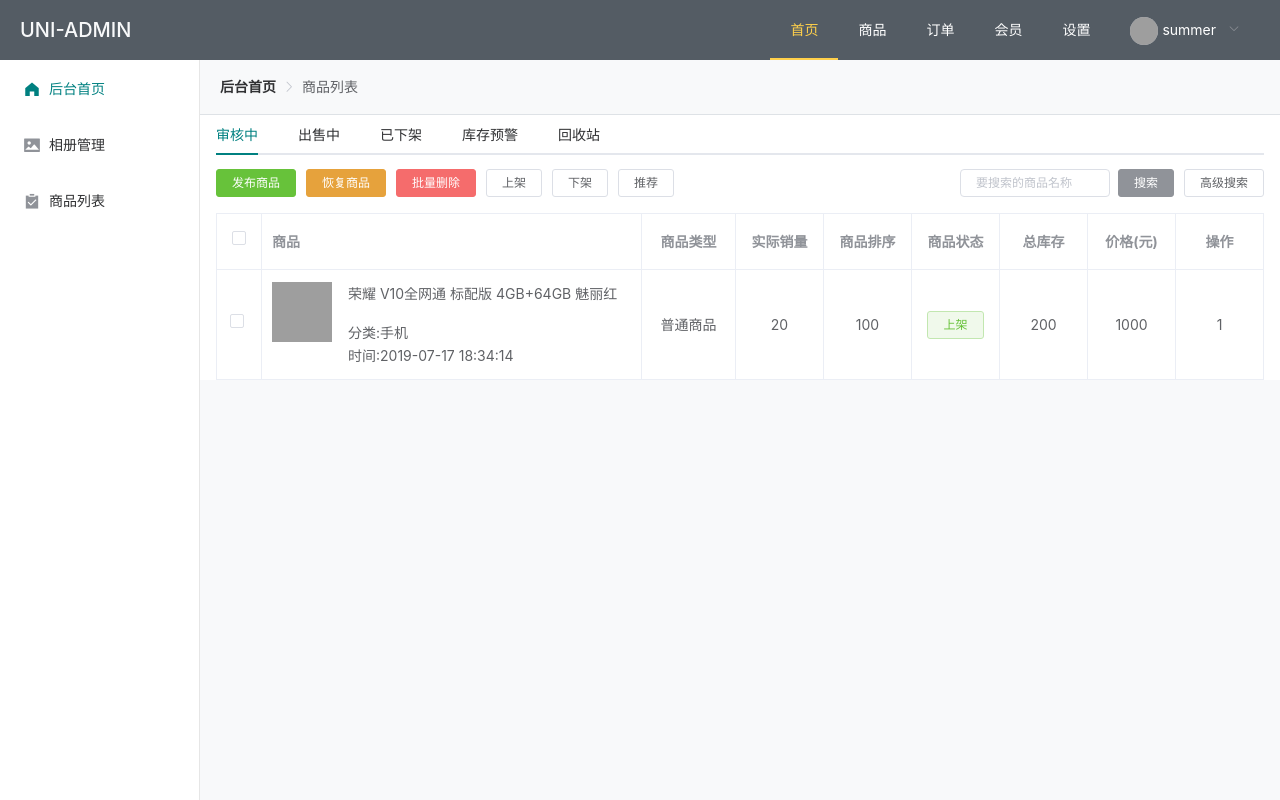
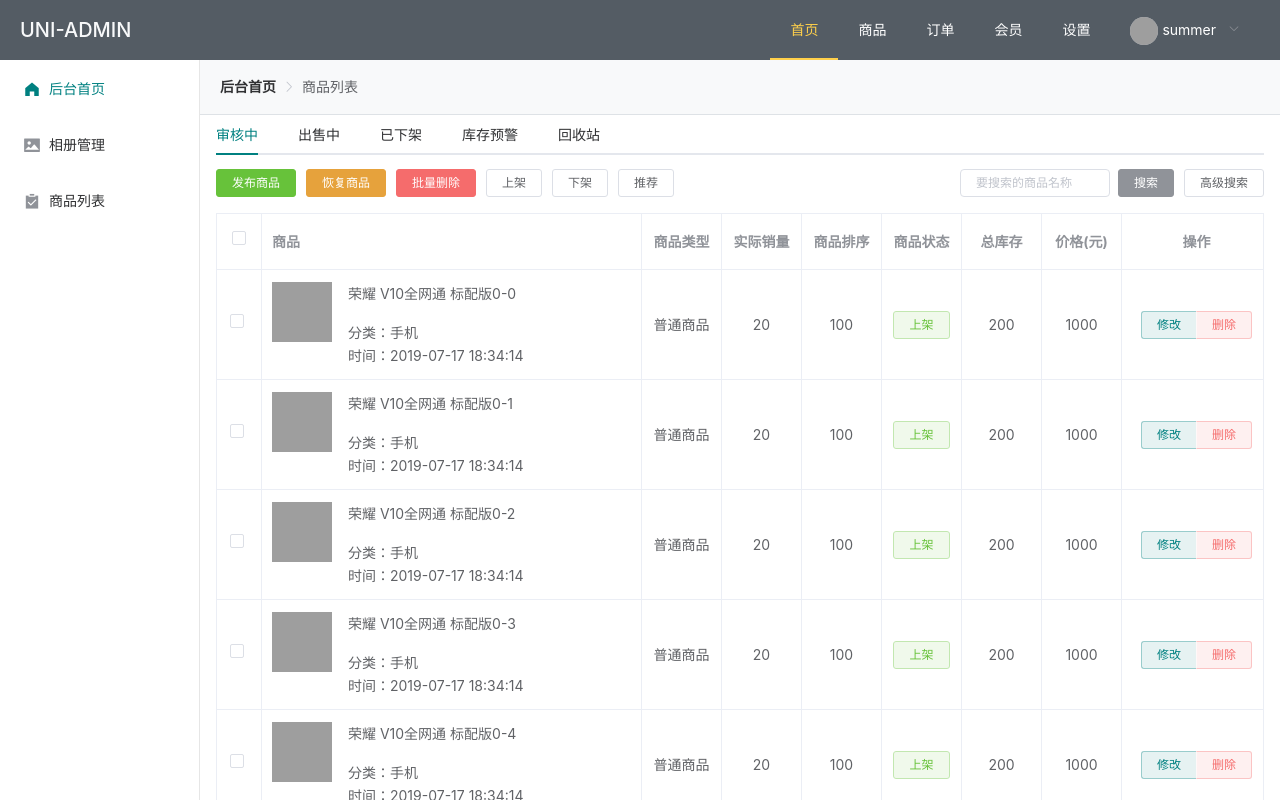
Before and after one commit to StormZZ001/vue-el-shop-admin, a Vue app: page /shop/goods/list in a window 1280 px wide. Built offline with nearby package versions, Linux system fonts and the light colour scheme; grey boxes are pictures that could not be loaded.

Commit message:
45.数据表格-生成数据和删除功能

```diff
--- a/src/views/shop/goods/list.vue
+++ b/src/views/shop/goods/list.vue
@@ -1,66 +1,64 @@
 <template>
-  <div class="bg-white px-3" style="margin: -20px; margin-top: -1rem">
+	<div class="bg-white px-3" style="margin: -20px;margin-top: -1rem;margin-bottom: 0!important;">
+
 		<el-tabs v-model="tabIndex" @tab-click="handleClick">
-      <el-tab-pane :label="tab.name" :key="tabI" v-for="(tab, tabI) in tabbars">
-        <ButtonSearch
-          ref="buttonSearch"
+		    <el-tab-pane :label="tab.name" :key="tabI"
+			v-for="(tab,tabI) in tabbars">
+
+				<button-search ref="buttonSearch"
 				placeholder="要搜索的商品名称"
-          @search="searchEvent"
-        >
+				@search="searchEvent">
 				<!-- 左边 -->
 					<template #left>
-            <el-button type="success" size="mini">发布商品</el-button>
-            <el-button type="warning" size="mini">恢复商品</el-button>
-            <el-button type="danger" size="mini">批量删除</el-button>
+						<el-button type="success"
+						size="mini">发布商品</el-button>
+						<el-button type="warning"
+						size="mini">恢复商品</el-button>
+						<el-button type="danger"
+						size="mini">批量删除</el-button>
 						<el-button size="mini">上架</el-button>
 						<el-button size="mini">下架</el-button>
 						<el-button size="mini">推荐</el-button>
 					</template>
-          <!--高级搜索表单 -->
+					<!-- 高级搜索表单 -->
 					<template #form>
-            <el-form inline ref="form" :model="form" label-width="80px">
+						<el-form inline ref="form" :model="form"
+						label-width="80px">
 							<el-form-item label="商品名称" class="mb-0">
-                <el-input
-                  v-model="form.name"
+								<el-input v-model="form.name"
 								placeholder="商品名称"
-                  size="mini"
-                ></el-input>
+								size="mini"></el-input>
 							</el-form-item>
 							<el-form-item label="商品编码" class="mb-0">
-                <el-input
-                  v-model="form.code"
+								<el-input v-model="form.code"
 								placeholder="商品编码"
-                  size="mini"
-                ></el-input>
+								size="mini"></el-input>
 							</el-form-item>
 							<el-form-item label="商品类型" class="mb-0">
-                <el-select
-                  v-model="form.type"
-                  size="mini"
-                  placeholder="请输入商品类型"
-                >
-                  <el-option label="区域一" value="shanghai"></el-option>
-                  <el-option label="区域二" value="beijing"></el-option>
+								<el-select v-model="form.type" size="mini"
+								placeholder="请选择商品类型">
+									<el-option label="区域一"
+									value="shanghai"></el-option>
+									<el-option label="区域二"
+									value="beijing"></el-option>
 								</el-select>
 							</el-form-item>
 							<el-form-item label="商品分类" class="mb-0">
-                <el-input
-                  v-model="form.category"
-                  placeholder="请输入商品名称"
-                  size="mini"
-                ></el-input>
+								<el-input v-model="form.category"
+								placeholder="商品分类"
+								size="mini"></el-input>
 							</el-form-item>
 							<el-form-item class="mb-0">
-                <el-button type="info" size="mini" @click="searchEvent"
-                  >搜索</el-button
-                >
-                <el-button size="mini" @click="clearSearch"
-                  >清空搜索条件</el-button
-                >
+								<el-button type="info" size="mini"
+								@click="searchEvent">
+									搜索</el-button>
+								<el-button size="mini"
+								@click="clearSearch">清空筛选条件</el-button>
 							</el-form-item>
 						</el-form>
 					</template>
-        </ButtonSearch>
+				</button-search>
+
 				<!-- 商品列表 -->
 				<!--
 				 商品
@@ -75,123 +73,181 @@
 				 总库存（200）
 				 价格(元)（1000.00）
 				 -->
-        <el-table
-          ref="multipleTable"
-          :data="tableData"
+				<el-table border class="mt-3"
+				  :data="tableData[tabI].list"
 				  style="width: 100%"
-          @selection-change="handleSelectionChange"
-          border class="mt-3">
-          <el-table-column type="selection" width="45" align="center"></el-table-column>
-          <el-table-column label="商品" width="380">
+				   @selection-change="handleSelectionChange">
+				  <el-table-column
+					type="selection"
+					width="45"
+					align="center">
+				  </el-table-column>
+
+				  <el-table-column
+					label="商品"
+					width="380">
 					<template slot-scope="scope">
 						<div class="media">
 						  <img class="mr-3" style="width: 60px;height: 60px;" :src="scope.row.cover">
 						  <div class="media-body">
 						    <p class="mt-0">{{scope.row.title}}</p>
-                 <p class="mb-0">分类:{{scope.row.category}}</p>
-                 <p class="mb-0">时间:{{scope.row.create_time}}</p>
+						    <p class="mb-0">分类：{{scope.row.category}}</p>
+						    <p class="mb-0">时间：{{scope.row.create_time}}</p>
 						  </div>
 						</div>
 					</template>
 				  </el-table-column>
-          <el-table-column prop="type" label="商品类型" align="center">
+				  <el-table-column
+					prop="type" align="center"
+					label="商品类型">
 				  </el-table-column>
-          <el-table-column prop="sale_count" label="实际销量" align="center">
+				  <el-table-column
+				   align="center"
+					prop="sale_count"
+					label="实际销量">
 				  </el-table-column>
-          <el-table-column prop="order" label="商品排序" align="center">
+				  <el-table-column
+					align="center"
+					prop="order"
+					label="商品排序">
 				  </el-table-column>
-          <el-table-column prop="status" label="商品状态" align="center">
+				  <el-table-column
+					prop="status"
+					align="center"
+					label="商品状态">
 					<template>
-               <el-button type="success" size="mini" plain>上架</el-button>
+						<el-button type="success" size="mini"
+						plain>上架</el-button>
 					</template>
 				  </el-table-column>
-          <el-table-column align="center" prop="stock" label="总库存">
-          </el-table-column>
-          <el-table-column align="center" prop="pprice" label="价格(元)">
+				  <el-table-column
+					prop="stock"
+					align="center"
+					label="总库存">
 				  </el-table-column>
 					<el-table-column
-					prop="id"
+					prop="pprice"
 					align="center"
-					label="操作">
+					label=" 价格(元)"
+					>
+				  </el-table-column>
+				  <el-table-column
+					align="center"
+					label="操作"
+					width="150">
+					<template slot-scope="scope">
+						<el-button-group>
+						  <el-button type="primary" size="mini"
+						  plain>修改</el-button>
+						  <el-button type="danger" size="mini"
+						  plain @click="deleteItem(scope.$index)"
+						  >删除</el-button>
+						</el-button-group>
+					</template>
 				  </el-table-column>
 				</el-table>
+
 			</el-tab-pane>
 		</el-tabs>
+
 	</div>
 </template>
 
 <script>
-import ButtonSearch from "../../../components/common/button-search.vue";
+	import buttonSearch from "@/components/common/button-search.vue"
 	export default {
+		components: {
+			buttonSearch
+		},
 		data() {
 			return {
 				tabIndex: 0,
-      tabbars: [
-        { name: "审核中" },
-        { name: "出售中" },
-        { name: "已下架" },
-        { name: "库存预警" },
-        { name: "回收站" },
+				tabbars:[
+					{ name:"审核中"},
+					{ name:"出售中" },
+					{ name:"已下架"},
+					{ name:"库存预警" },
+					{ name:"回收站" },
 				],
-      superSearch: false,
-      form: {
-        name: "",
-        code: "",
-        type: "",
-        category: "",
+				form:{
+					name:"",
+					code:"",
+					type:"",
+					category:""
 				},
-      tableData: [
-        {
-          id: 1,
-          title: "荣耀 V10全网通 标配版 4GB+64GB 魅丽红",
-          cover: "http://static.yoshop.xany6.com/2018071718294208f086786.jpg",
-          create_time: "2019-07-17 18:34:14",
-          category: "手机",
-          type: "普通商品",
-          sale_count: 20,
-          order: 100,
-          status: 1,
-          stock: 200,
-          pprice: 1000,
-          ischeck: 1,
-          // 0未审核，1通过，2不通过
+				tableData: [],
+				multipleSelection: []
+			}
 		},
-      ],
-      multipleSelection: [],
-    };
-  },
-  components: {
-    ButtonSearch,
+		created() {
+			this.__getData()
 		},
 		methods: {
-    // 加载数据
-    handleClick(tab, event) {
-      console.log(tab.index);
+			// 生成数据
+			__getData(){
+				for (let i = 0; i < this.tabbars.length; i++) {
+					this.tableData.push({
+						currentPage:1,
+						list:[]
+					})
+					for (let j = 0; j < 20; j++) {
+						this.tableData[i].list.push({
+							id:j,
+							title: '荣耀 V10全网通 标配版'+i+'-'+j,
+							cover: 'http://static.yoshop.xany6.com/2018071718294208f086786.jpg',
+							create_time: '2019-07-17 18:34:14',
+							category:"手机",
+							type:"普通商品",
+							sale_count:20,
+							order:100,
+							status:1,
+							stock:200,
+							pprice:1000,
+							ischeck:1
+							// 0未审核，1通过，2不通过
+						})
+					}
+				}
 			},
-    //搜索事件
-    searchEvent(e = false) {
-      // 简单搜索
-      if (typeof e === "string") {
-        return console.log("简单搜索", e);
-      }
-      // 高级搜索
-      console.log("搜索事件");
+			// 删除当前商品
+			deleteItem(index){
+				this.$confirm('此操作将永久删除该文件, 是否继续?', '提示', {
+					confirmButtonText: '确定',
+					cancelButtonText: '取消',
+					type: 'warning'
+				}).then(() => {
+					this.tableData[this.tabIndex].list.splice(index,1)
+				})
 			},
-    //清空筛选条件
-    clearSearch() {
-      this.form = {
-        name: "",
-        code: "",
-        type: "",
-        category: "",
-      };
-      this.$refs.buttonSearch[this.tabIndex].closeSuperSearch()
-    },
+			// 选中
 			handleSelectionChange(val) {
 				this.multipleSelection = val;
 			},
+			// 加载数据
+			handleClick(tab,event) {
+				console.log(tab.index);
 			},
-};
+			// 清空筛选条件
+			clearSearch(){
+				this.form = {
+					name:"",
+					code:"",
+					type:"",
+					category:""
+				}
+				this.$refs.buttonSearch[this.tabIndex].closeSuperSearch()
+			},
+			// 搜索事件
+			searchEvent(e = false){
+				// 简单搜索
+				if (typeof e === 'string') {
+					return console.log('简单搜索',e);
+				}
+				// 高级搜索
+				console.log('搜索事件');
+			}
+		},
+	}
 </script>
 
 <style>
```
Lines whose indentation alone changed are shown as unchanged.
